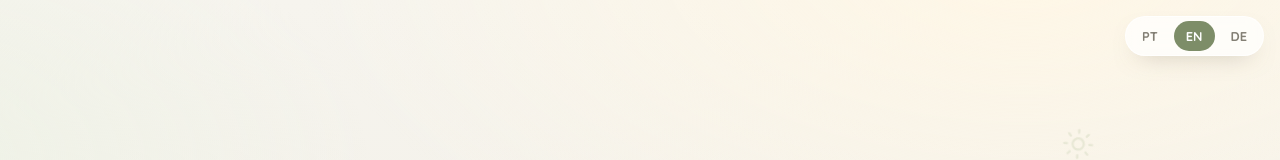
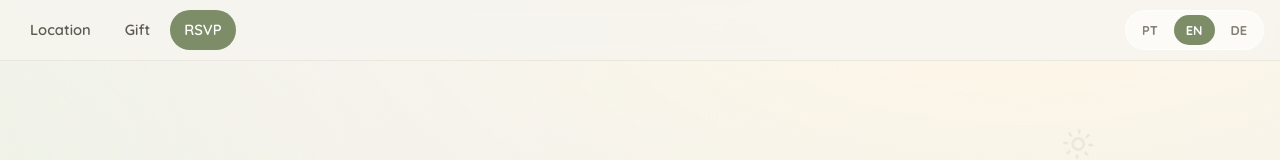
Before and after one commit to rodrigoluizs/baby, a plain HTML site: page index.html in a window 1280 px wide. Shown: the top 160 px of the page. Drawn offline with nearby package versions, Linux system fonts and the light colour scheme.

Commit message:
feat: add sticky header with section nav and language switcher

```diff
--- a/index.html
+++ b/index.html
@@ -40,14 +40,38 @@
     line-height: 1.6;
   }
 
+  /* sticky header */
+  .topbar {
+    position: sticky; top: 0; z-index: 60;
+    display: flex; align-items: center; justify-content: space-between;
+    gap: 12px; padding: 10px 16px;
+    background: rgba(246, 244, 238, 0.82);
+    backdrop-filter: blur(10px);
+    border-bottom: 1px solid rgba(120, 110, 90, 0.10);
+  }
+  .topnav { display: flex; align-items: center; gap: 6px; }
+  .topnav a {
+    text-decoration: none;
+    color: var(--ink);
+    font-weight: 600;
+    font-size: .92rem;
+    padding: 8px 14px;
+    border-radius: 999px;
+    transition: background .2s ease, color .2s ease;
+  }
+  .topnav a:hover { background: rgba(154, 169, 130, 0.18); color: var(--sage-deep); }
+  .topnav a.topnav-cta {
+    background: var(--sage-deep);
+    color: #fff;
+  }
+  .topnav a.topnav-cta:hover { background: var(--sage); color: #fff; }
+
   /* language switcher */
   .lang {
-    position: fixed; top: 16px; right: 16px; z-index: 50;
-    display: flex; gap: 4px;
-    background: var(--card); backdrop-filter: blur(8px);
+    display: flex; gap: 4px; flex-shrink: 0;
+    background: rgba(255,255,255,.55);
     border: 1px solid rgba(255,255,255,.7);
     border-radius: 999px; padding: 4px;
-    box-shadow: 0 10px 24px -14px rgba(120,110,90,.5);
   }
   .lang button {
     border: 0; background: transparent; cursor: pointer;
@@ -209,6 +233,7 @@
   .cd-lbl { font-size: .72rem; letter-spacing: .15em; text-transform: uppercase; color: var(--ink-soft); }
 
   section { padding: 56px 0 10px; }
+  section[id], .rsvp-banner { scroll-margin-top: 72px; }
   .section-title {
     font-family: "Pacifico", cursive;
     font-size: clamp(1.8rem, 6vw, 2.6rem);
@@ -329,7 +354,10 @@
 
   @media (max-width: 640px) {
     .cards { grid-template-columns: 1fr; }
-    .lang { top: 10px; right: 10px; }
+    .topbar { padding: 8px 10px; gap: 8px; }
+    .topnav { gap: 2px; }
+    .topnav a { font-size: .82rem; padding: 7px 10px; }
+    .lang button { padding: 6px 9px; font-size: .74rem; }
   }
 
   /* gentle entrance */
@@ -339,11 +367,18 @@
 </head>
 <body>
 
-<nav class="lang" id="lang" aria-label="Idioma / Language / Sprache">
-  <button data-lang="pt">PT</button>
-  <button data-lang="en">EN</button>
-  <button data-lang="de">DE</button>
-</nav>
+<header class="topbar">
+  <nav class="topnav" aria-label="Seções">
+    <a href="#localizacao" data-i18n="nav_loc"></a>
+    <a href="#presente" data-i18n="nav_gift"></a>
+    <a href="#rsvp" class="topnav-cta" data-i18n="nav_rsvp"></a>
+  </nav>
+  <nav class="lang" id="lang" aria-label="Idioma / Language / Sprache">
+    <button data-lang="pt">PT</button>
+    <button data-lang="en">EN</button>
+    <button data-lang="de">DE</button>
+  </nav>
+</header>
 
 <div class="floaties" id="floaties"></div>
 
@@ -470,6 +505,7 @@
     pt: {
       _htmlLang: "pt-BR",
       docTitle: "Chá de Bebê Nico/Luna",
+      nav_loc: "Local", nav_gift: "Presente", nav_rsvp: "Confirmar",
       eyebrow: "Save the date",
       title: "Chá de Bebê",
       babyname: "Nico ou Luna",
@@ -504,6 +540,7 @@
     en: {
       _htmlLang: "en",
       docTitle: "Baby Shower Nico/Luna",
+      nav_loc: "Location", nav_gift: "Gift", nav_rsvp: "RSVP",
       eyebrow: "Save the date",
       title: "Baby Shower",
       babyname: "Nico or Luna",
@@ -538,6 +575,7 @@
     de: {
       _htmlLang: "de",
       docTitle: "Babyparty Nico/Luna",
+      nav_loc: "Ort", nav_gift: "Geschenk", nav_rsvp: "Zusagen",
       eyebrow: "Save the date",
       title: "Babyparty",
       babyname: "Nico oder Luna",
```
